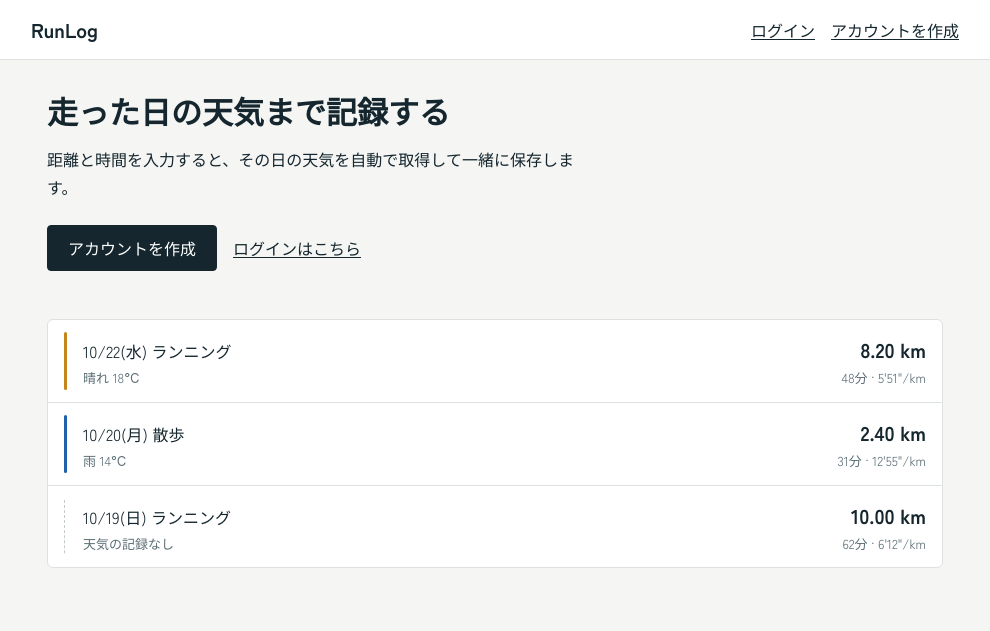
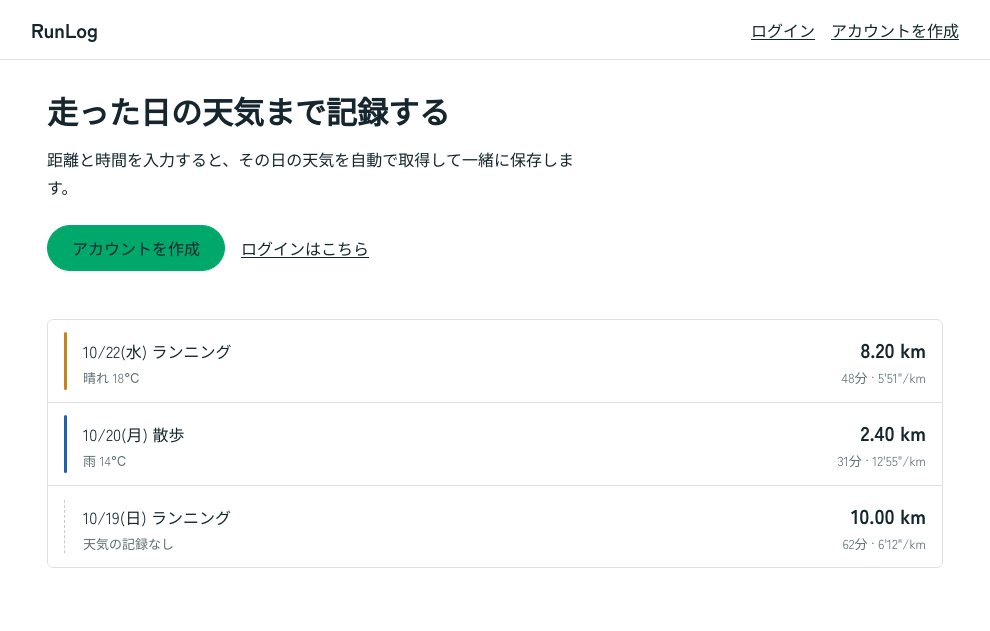
Before and after one commit to YuukiYamano/runningApp, a Django app: page / in a window 1280 px wide. Shown: the top 631 px of the page, without its empty margins (145-1135 px from the left). Run offline with Django 5.2, Linux system fonts and the light colour scheme.

Commit message:
CSS修正

```diff
--- a/records/templates/records/record_detail.html
+++ b/records/templates/records/record_detail.html
@@ -38,6 +38,6 @@
 
   <div class="detail-actions">
     <a class="btn btn-primary" href="{% url 'record_edit' object.pk %}">編集する</a>
-    <a class="link-danger" href="{% url 'record_delete' object.pk %}">削除する</a>
+    <a class="link-delete" href="{% url 'record_delete' object.pk %}">削除する</a>
   </div>
 {% endblock %}
--- a/records/templates/records/record_list.html
+++ b/records/templates/records/record_list.html
@@ -7,7 +7,7 @@
     <div class="empty">
       <h1>まだ記録がありません</h1>
       <p>走った距離と時間を入力すると、その日の天気もあわせて保存します。</p>
-      <a class="btn btn-primary" href="{% url 'record_new' %}">最初の記録をつける</a>
+      <a class="btn btn-accent" href="{% url 'record_new' %}">最初の記録をつける</a>
     </div>
   {% else %}
     <section class="month-summary">
--- a/static/css/style.css
+++ b/static/css/style.css
@@ -6,7 +6,8 @@
   --ink-faint:  #8E9C9F;
 
   /* 面 */
-  --paper:      #F5F6F4;
+  --paper:      #FFFFFF;  /* ページ背景は白 */
+  --hover:      #F5F6F4;  /* 行のホバー背景（背景が白なので、わずかに灰色にする）*/
   --surface:    #FFFFFF;
   --line:       #DDE2E1;
   --line-strong:#C3CBCA;
@@ -16,7 +17,14 @@
   --w-cloud:    #4A96A3;
   --w-rain:     #2160AD;
 
-  --danger:     #9B2C2C;
+  /* 操作の色（ボタン・メッセージ）*/
+  --action:       #00A86B;  /* 主ボタン・成功メッセージ */
+  --action-hover: #0DB878;  /* ホバーは明るくする（暗くするとインク文字のコントラストが下がる）*/
+  --accent:       #FF5F1F;  /* 「最初の記録をつける」（空の状態）のボタンのみ */
+  --accent-hover: #FF7A45;
+  --on-accent:    var(--ink);  /* 上の 2 色の上に置く文字色。白だとコントラスト 3:1 台で足りない */
+
+  --danger:     #9B2C2C;  /* 削除ボタン・警告/エラーメッセージ */
 
   /* 余白（4px 基準） */
   --s1: 4px;  --s2: 8px;  --s3: 12px; --s4: 16px;
@@ -26,6 +34,7 @@
   --r-chip:    2px;
   --r-control: 4px;
   --r-surface: 6px;
+  --r-button:  999px; /* ボタンは丸くする */
 }
 
 /* ===== 基本 ===== */
@@ -60,26 +69,55 @@
 }
 
 /* ===== Bootstrap の上書き ===== */
-/* 主ボタン＝インク色。青にしない */
-.btn-primary {
-  background: var(--ink);
-  border-color: var(--ink);
-  border-radius: var(--r-control);
-  padding: 10px 20px;
+/* 主ボタン＝緑。Bootstrap の青にしない（押下・無効時の色も変数で上書きする）*/
+.btn {
+  border-radius: var(--r-button);
+  padding: 10px 24px;
   font-weight: 500;
 }
-.btn-primary:hover,
-.btn-primary:focus { background: #0E1A20; border-color: #0E1A20; }
+.btn-primary {
+  --bs-btn-color: var(--on-accent);
+  --bs-btn-bg: var(--action);
+  --bs-btn-border-color: var(--action);
+  --bs-btn-hover-color: var(--on-accent);
+  --bs-btn-hover-bg: var(--action-hover);
+  --bs-btn-hover-border-color: var(--action-hover);
+  --bs-btn-active-color: var(--on-accent);
+  --bs-btn-active-bg: var(--action-hover);
+  --bs-btn-active-border-color: var(--action-hover);
+  --bs-btn-disabled-color: var(--on-accent);
+  --bs-btn-disabled-bg: var(--action);
+  --bs-btn-disabled-border-color: var(--action);
+}
+
+/* 空の状態の「最初の記録をつける」だけのオレンジ */
+.btn-accent {
+  --bs-btn-color: var(--on-accent);
+  --bs-btn-bg: var(--accent);
+  --bs-btn-border-color: var(--accent);
+  --bs-btn-hover-color: var(--on-accent);
+  --bs-btn-hover-bg: var(--accent-hover);
+  --bs-btn-hover-border-color: var(--accent-hover);
+  --bs-btn-active-color: var(--on-accent);
+  --bs-btn-active-bg: var(--accent-hover);
+  --bs-btn-active-border-color: var(--accent-hover);
+}
 
 /* 副ボタン＝枠線のみ */
 .btn-outline-secondary {
   color: var(--ink);
   border-color: var(--line-strong);
-  border-radius: var(--r-control);
 }
 
 /* 削除は確認画面でのみ色を使う */
-.btn-danger { background: var(--danger); border-color: var(--danger); }
+.btn-danger {
+  --bs-btn-bg: var(--danger);
+  --bs-btn-border-color: var(--danger);
+  --bs-btn-hover-bg: #7F2222;
+  --bs-btn-hover-border-color: #7F2222;
+  --bs-btn-active-bg: #7F2222;
+  --bs-btn-active-border-color: #7F2222;
+}
 
 /* 入力欄 */
 .form-control, .form-select {
@@ -136,8 +174,8 @@
   cursor: pointer;
 }
 .link-button:hover { color: var(--ink-soft); }
-.link-danger { color: var(--danger); }
-.link-danger:hover { color: var(--danger); }
+.link-delete { color: var(--danger); }
+.link-delete:hover { color: var(--danger); }
 
 @media (max-width: 575px) {
   .site-header nav { gap: var(--s3); font-size: 13px; }
@@ -146,15 +184,15 @@
 
 /* ===== メッセージ ===== */
 .message {
-  background: var(--surface);
-  border: 1px solid var(--line);
-  border-left: 3px solid var(--ink);
   border-radius: var(--r-control);
   padding: var(--s3) var(--s4);
   margin-bottom: var(--s4);
+  background: var(--action);   /* success */
+  color: var(--on-accent);
 }
-.message.warning { border-left-color: var(--w-clear); }
-.message.error   { border-left-color: var(--danger); }
+/* 警告・エラーは赤。白文字で 4.5:1 以上を確保 */
+.message.warning,
+.message.error { background: var(--danger); color: #FFFFFF; }
 
 /* ===== 記録の行 ===== */
 .record-list {
@@ -171,7 +209,7 @@
   text-decoration: none;
   color: var(--ink);
 }
-.record-row:hover { background: var(--paper); color: var(--ink); }
+.record-row:hover { background: var(--hover); color: var(--ink); }
 .record-row + .record-row { border-top: 1px solid var(--line); }
 .record-row .edge { background: var(--w-clear); border-radius: var(--r-chip); }
 /* 日付・種別と距離を 1 行目、天気と時間を 2 行目に置く */
```
